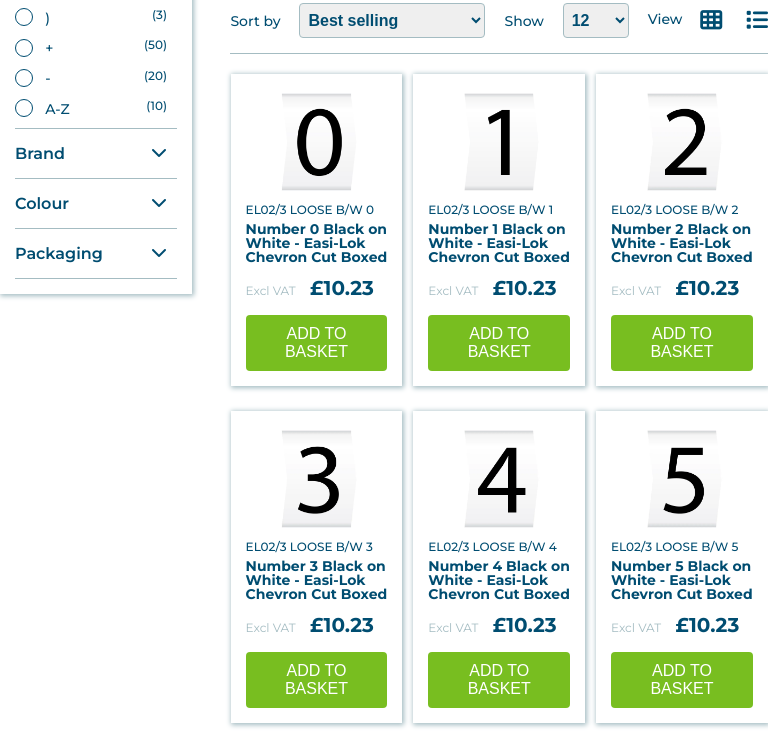
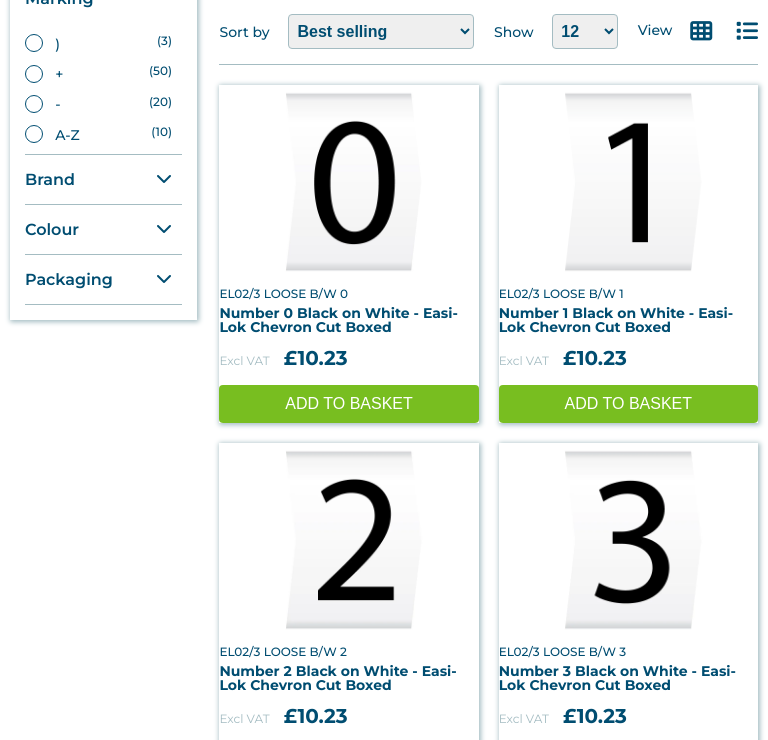
Before and after one commit to wa-shoal/cat-page, a plain HTML site: page index.html in a window 768 px wide. Shown: the part 595-1335 px from the top of the page. Drawn offline with Linux system fonts and the light colour scheme.

Commit message:
Add files via upload

```diff
--- a/css/styles.css
+++ b/css/styles.css
@@ -40,6 +40,7 @@ img {
 .container {
 	max-width: 1280px;
 	margin: 30px auto;
+    padding: 10px;
 }
 .filter-products-container {
     display: flex;
@@ -59,8 +60,8 @@ img {
     border-bottom: 1px solid #a4bcc2;
 }
 .category-products {
-    width: 70%;
-    margin-left: 5%;
+    width: 72%;
+    margin-left: 3%;
 }
 h1 {
     font-size: 24px;
@@ -147,17 +148,15 @@ input[type="checkbox"],
     font-weight: 500;
 }
 .products-container {
-    display: flex;
-    flex-wrap: wrap;
-    margin: 20px 0 0 -2%;
+    display: grid;
+    grid-template-columns: repeat(4, 1fr);
+    gap: 20px;
+    margin: 20px 0;
 }
 .product-block {
-    width: 23%;
-    margin-left: 2%;
-	margin-bottom: 25px;
     box-shadow: 1px 1px 5px 1px #a4bcc2;
 }
-.product-block-content {
+.product-block-content-container {
     padding: 15px;
 }
 .category-products p {
@@ -383,8 +382,6 @@ h1 {
 .products-showing-counter-container {
     margin: 15px 0 30px 0;
 }
-.product-block,
-.products-container,
 .category-products {
     margin-left: 0;
 }
@@ -502,9 +499,6 @@ h1 {
   top: 0;
   width: 100%;
 }
-.products-container {
-	margin-left: -2%;
-}
 .product-block {
     width: 23%;
 	margin-left: 2%;
@@ -563,25 +557,18 @@ h1 {
 }
 @media (min-width: 768px) and (max-width: 1024px) and (orientation: portrait) {
 .products-container {
-	margin-left: -2%;
-}
-.product-block {
-    width: 31.33%;
-    margin-left: 2%;
+	grid-template-columns: repeat(2, 1fr);
 }
 }
 @media (min-width: 768px) and (max-width: 1024px) and (orientation: landscape) {
-.container {
-	padding: 20px;
-}
 .filter {
     width: 30%;
 }
+.products-container {
+    grid-template-columns: repeat(3, 1fr);
+}
 .category-products {
-    width: 65%;
-    margin-left: 5%;
-}
-.product-block {
-    width: 31.33%;
+    width: 67%;
+    margin-left: 3%;
 }
 }
```
